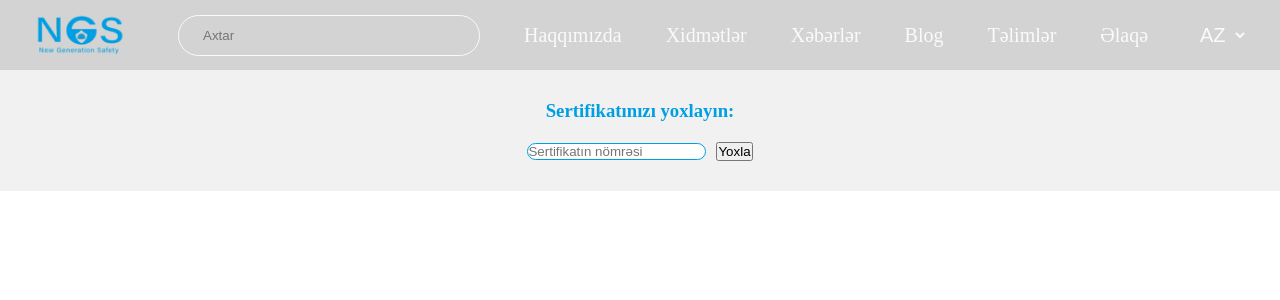
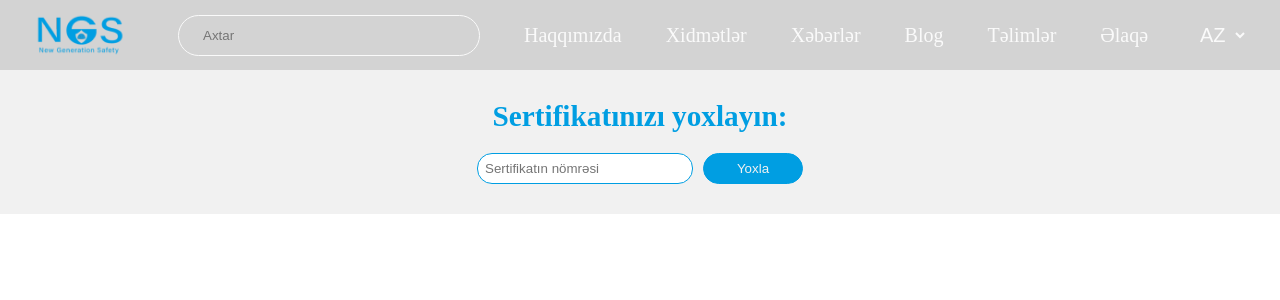
Before and after one commit to Eyyubfront/NGS, a React (Vite) app in the folder ngs-proje/: page / in a window 1280 px wide. Shown: the top 300 px of the page. Built offline with nearby package versions, Linux system fonts and the light colour scheme.

Commit message:
certifaction finis

```diff
--- a/ngs-proje/src/assets/styles/main.css
+++ b/ngs-proje/src/assets/styles/main.css
@@ -205,6 +205,7 @@
 #cerfitacion .cerfitacion__container .certifacion__top {
   text-align: center;
   color: #009EE2;
+  font-size: 25px;
 }
 #cerfitacion .cerfitacion__container .certifacion__buttom {
   display: flex;
@@ -214,12 +215,16 @@
 }
 #cerfitacion .cerfitacion__container .certifacion__buttom .certifacnumber {
   border: 1px solid #009EE2;
+  width: 200px;
+  padding: 7px;
   border-radius: 15px;
 }
-#cerfitacion .cerfitacion__container .certifacion__buttom .certifacnumber .certifaccheckbtn {
+#cerfitacion .cerfitacion__container .certifacion__buttom .certifactcheck {
   border: 1px solid #009EE2;
   background-color: #009EE2;
-  color: #FAFAFA;
+  color: #F1F1F1;
   text-align: center;
-  border-radius: 10%;
+  border-radius: 35px;
+  padding: 7px;
+  width: 100px;
 }
--- a/ngs-proje/src/assets/styles/sass/components/_certifaction.scss
+++ b/ngs-proje/src/assets/styles/sass/components/_certifaction.scss
@@ -9,6 +9,7 @@
         .certifacion__top{
             text-align: center;
             color: #009EE2;
+            font-size: 25px;
         }
         .certifacion__buttom{
             display: flex;
@@ -17,14 +18,18 @@
             align-items: center;
             .certifacnumber{
                 border: 1px solid #009EE2;
+                width: 200px;
+                padding: 7px;
                 border-radius: 15px;
-                .certifaccheckbtn{
-                    border: 1px solid #009EE2;
-                    background-color: #009EE2;
-                    color: #FAFAFA;
-                    text-align: center;
-                    border-radius: 10%;
-                }
+            }
+            .certifactcheck{
+               border: 1px solid #009EE2 ;
+               background-color: #009EE2;
+               color: #F1F1F1;
+               text-align: center;
+               border-radius: 35px;
+               padding: 7px;
+               width: 100px;
             }
         }
     }
--- a/ngs-proje/src/components/Certifaciton/cerfitacion.jsx
+++ b/ngs-proje/src/components/Certifaciton/cerfitacion.jsx
@@ -8,9 +8,10 @@ const Cerfitacion = () => {
             </div>
             <div className="certifacion__buttom">
                 <input className='certifacnumber' type="text" placeholder='Sertifikatın nömrəsi' />
-                <button className='certifaccheckbtn' >
-                    Yoxla
-                </button>
+
+               <button className='certifactcheck'>
+                Yoxla
+               </button>
             </div>
         </div>
     </div>
```
